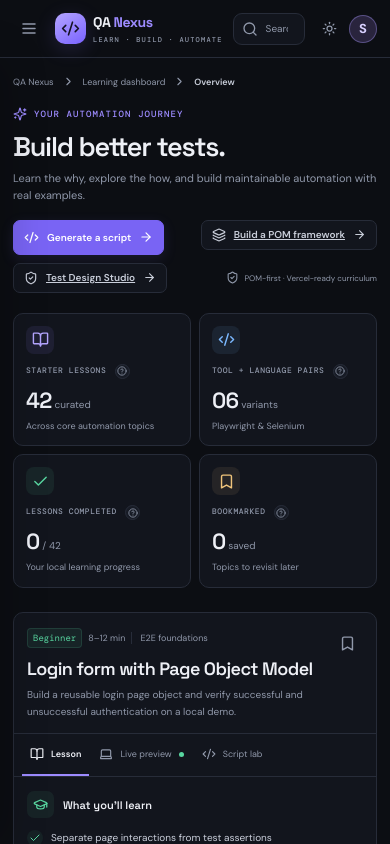
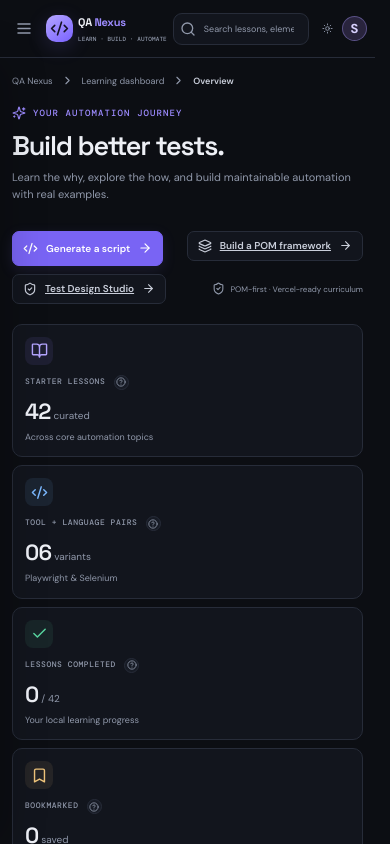
Before and after one commit to SanFlash/Satyo-mate, a Next.js app: page / in a window 390 px wide. Shown: the top 844 px of the page. Built offline with nearby package versions, Linux system fonts and the light colour scheme.

Commit message:
Fix horizontal overflow and improve responsive layouts

```diff
--- a/src/app/globals.css
+++ b/src/app/globals.css
@@ -300,3 +300,69 @@ html{scroll-behavior:smooth;scroll-padding-top:78px}
 @keyframes brand-orbit{to{transform:rotate(360deg)}}
 @keyframes brand-intro-out{0%{opacity:1;visibility:visible}100%{opacity:0;visibility:hidden;pointer-events:none}}
 @media(prefers-reduced-motion:reduce){.brand-intro,.brand-intro__content,.brand-intro__logo,.brand-intro__wordmark,.brand-intro__tagline,.brand-intro__progress i,.brand-intro:before,.brand-intro:after{animation-duration:.01ms!important;animation-iteration-count:1!important}.brand-intro__creator{transition:none}}
+
+
+/* Responsive viewport containment: prevent document-level horizontal scrolling */
+html{width:100%;max-width:100%;overflow-x:clip;scrollbar-gutter:stable}
+body{width:100%;max-width:100%;overflow-x:clip}
+.app,.app-layout,.main-area,.topbar,.framework-page,.studio-page{min-width:0;max-width:100%}
+.app-layout{width:100%;overflow-x:clip}
+.main-area{width:100%;flex:1 1 0%;}
+.topbar{width:100%;min-width:0;}
+.top-search{min-width:0;}
+.stats-grid>* ,.content-columns>*{min-width:0;}
+img,svg,video,canvas,iframe{max-width:100%;}
+pre,code{overflow-wrap:anywhere;}
+@media(max-width:980px){
+  .app-layout{display:block;}
+  .main-area{width:100%;padding-left:clamp(14px,3vw,24px);padding-right:clamp(14px,3vw,24px);}
+  .stats-grid{grid-template-columns:repeat(2,minmax(0,1fr));}
+  .welcome-row{align-items:flex-start;}
+  .welcome-cta{min-width:0;}
+}
+@media(max-width:650px){
+  html,body{overflow-x:clip;}
+  .topbar{display:flex;gap:8px;padding-inline:10px;}
+  .brand{flex:0 0 auto;min-width:0;max-width:42vw;}
+  .brand>span:last-child{min-width:0;}
+  .brand strong{white-space:nowrap;}
+  .brand small{white-space:nowrap;letter-spacing:.45px;}
+  .top-search{flex:1 1 0%;width:auto;max-width:none;min-width:0;}
+  .top-actions{flex:0 0 auto;min-width:0;margin-left:auto;}
+  .main-area{min-width:0;width:100%;padding:16px 12px;}
+  .breadcrumbs{max-width:100%;overflow:hidden;white-space:nowrap;}
+  .welcome-row{display:flex;flex-direction:column;align-items:stretch;gap:12px;}
+  .welcome-cta{width:100%;align-items:flex-start;}
+  .welcome-cta .button-primary,.welcome-cta .button-outline{max-width:100%;white-space:normal;}
+  .stats-grid{grid-template-columns:repeat(2,minmax(0,1fr));gap:8px;}
+  .stat-card{padding:12px;}
+  .content-columns{grid-template-columns:minmax(0,1fr);gap:16px;}
+  .lesson-list{display:block;}
+  .lesson-row:nth-child(odd){border-right:0;}
+  .lesson-row:nth-last-child(-n+2){border-bottom:1px solid var(--line);}
+  .lesson-row:last-child{border-bottom:0;}
+  .detail-header,.lesson-section{padding:13px;}
+  .detail-tabs{padding-inline:5px;}
+  .detail-tabs button{padding-inline:8px;}
+  .code-toolbar,.code-foot,.detail-footer{flex-wrap:wrap;}
+  .page-footer{gap:10px;}
+  .page-footer a{margin-left:0;}
+  .studio-workspace{grid-template-columns:minmax(0,1fr)!important;}
+  .studio-stats{grid-template-columns:repeat(2,minmax(0,1fr));}
+  .framework-workspace{grid-template-columns:minmax(0,1fr)!important;}
+  .framework-config-grid{grid-template-columns:repeat(2,minmax(0,1fr));}
+}
+@media(max-width:390px){
+  .topbar{gap:6px;padding-inline:8px;}
+  .brand{max-width:34vw;gap:5px;}
+  .brand-symbol{width:27px;height:27px;}
+  .brand strong{font-size:11px;letter-spacing:-.2px;}
+  .brand small{font-size:6px;letter-spacing:.1px;}
+  .top-search{padding-inline:6px;}
+  .top-search input{font-size:9px;}
+  .top-actions{gap:2px;}
+  .top-actions .icon-button{width:25px;}
+  .avatar-button{width:25px;height:25px;}
+  .stats-grid{grid-template-columns:minmax(0,1fr);}
+  .framework-config-grid{grid-template-columns:minmax(0,1fr);}
+}
```
